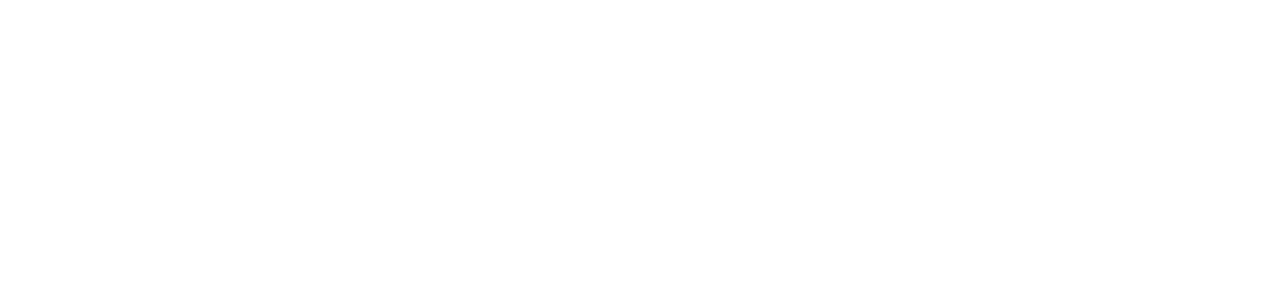
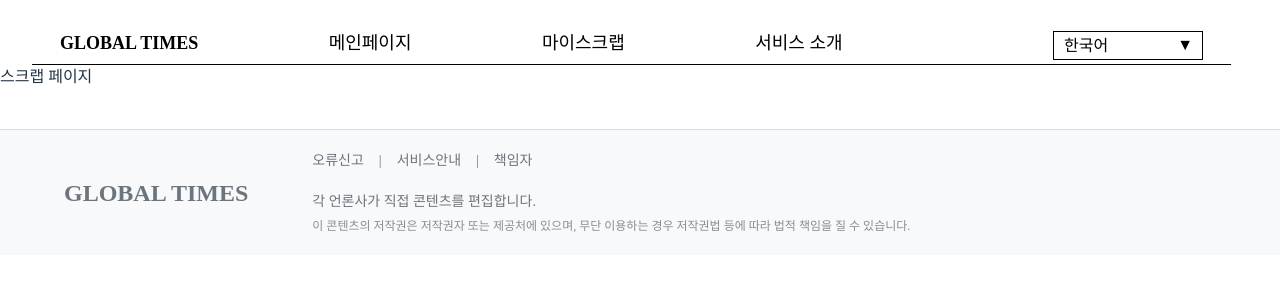
Before and after one commit to SKU-GlobalTimes/GlobalTimes_FE, a React (Vite) app in the folder FrontEnd/: page /scrap in a window 1280 px wide. Before the commit this address had no page. Shown: the top 300 px of the page. Built offline with nearby package versions, Linux system fonts and the light colour scheme.

Commit message:
✨ Feat: ScrapPage 생성

```diff
--- /dev/null
+++ b/FrontEnd/src/components/scrapPage/ScrapPage.jsx
@@ -0,0 +1,11 @@
+import styled from './ScrapPage.module.css';
+
+
+export default function ScrapPage() {
+
+    return(
+        <>
+            <p className={styled['ScrapPage--container']}>스크랩 페이지</p>
+        </>
+    )
+}
--- a/FrontEnd/src/router/Routers.jsx
+++ b/FrontEnd/src/router/Routers.jsx
@@ -4,6 +4,7 @@
 import LandingPage from '../components/landingPage/LandingPage';
 import MainPage from '../components/mainPage/MainPage';
 import DetailsPage from '../pages/DetailsPage';
+import ScrapPage from '../components/scrapPage/ScrapPage';
 
 // layouts
 import MainLayout from '../layouts/MainLayout';
@@ -16,6 +17,7 @@
                 <Route index element={<LandingPage />} />
                 <Route path='main' element={<MainPage />} />
                 <Route path='detail' element={<DetailsPage />} />
+                <Route path='scrap' element={<ScrapPage />} />
             </Route>
         </ReactRouters>
     )
```
Also changed, not shown: FrontEnd/src/components/scrapPage/ScrapPage.module.css (added).
